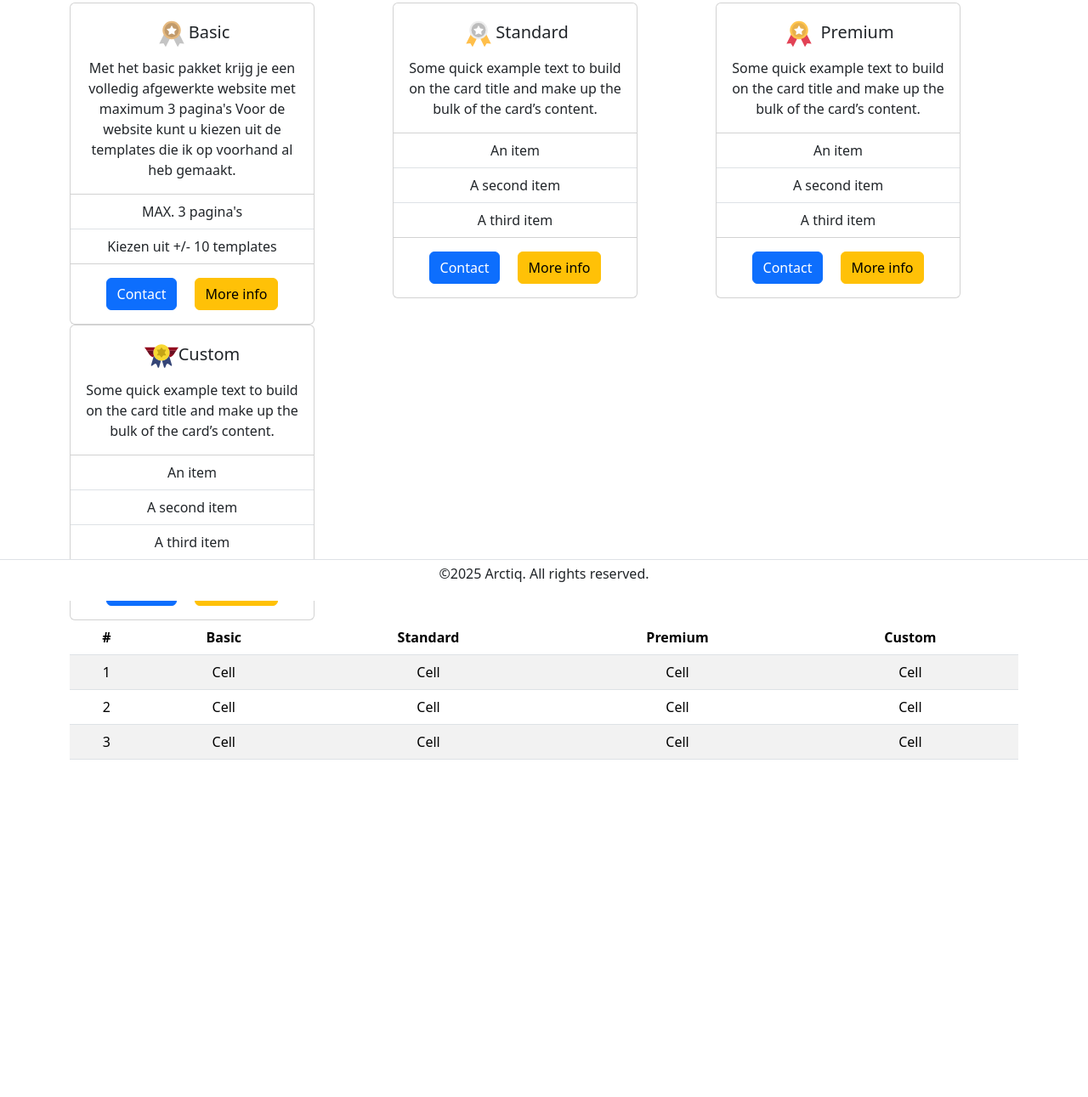
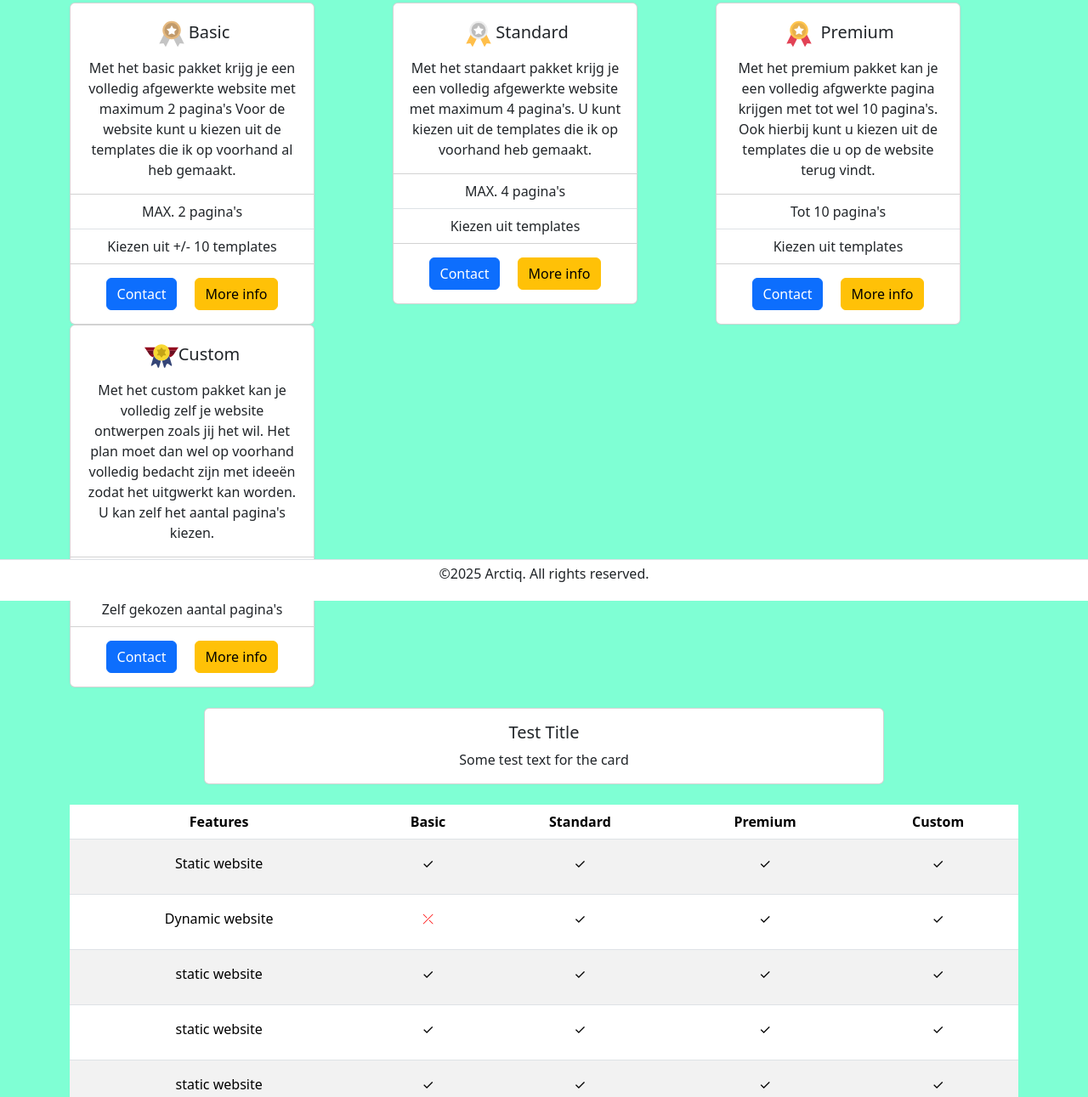
Before and after one commit to sapWRLD/Arctic, a website: page pricing.html in a window 1280 px wide. Shown: the part 93-1384 px from the top of the page at 85% size. Before the commit the page ends 1035 px from the top, so only its background shows below. Drawn offline with nearby package versions, Linux system fonts and the light colour scheme.

Commit message:
finished card text

```diff
--- a/pricing.html
+++ b/pricing.html
@@ -41,12 +41,12 @@
                 <div class="card" style="width: 18rem;">
                 <div class="card-body">
                     <h5 class="card-title"><img src="Assets/Images/svg/medalbronze.svg" height="40" width="40">Basic</h5>
-                    <p class="card-text">Met het basic pakket krijg je een volledig afgewerkte website met maximum 3 pagina's
+                    <p class="card-text">Met het basic pakket krijg je een volledig afgewerkte website met maximum 2 pagina's
                     Voor de website kunt u kiezen uit de templates die ik op voorhand al heb gemaakt.
                 </p>
                 </div>
                 <ul class="list-group list-group-flush">
-                    <li class="list-group-item">MAX. 3 pagina's</li>
+                    <li class="list-group-item">MAX. 2 pagina's</li>
                     <li class="list-group-item">Kiezen uit +/- 10 templates</li>
                 </ul>
                 <div class="card-body">
@@ -59,12 +59,13 @@
                 <div class="card" style="width: 18rem;">
                 <div class="card-body">
                     <h5 class="card-title"><img src="Assets/Images/svg/medalsilver.svg" height="40" width="40">Standard</h5>
-                    <p class="card-text">Some quick example text to build on the card title and make up the bulk of the card’s content.</p>
+                    <p class="card-text">Met het standaart pakket krijg je een volledig afgewerkte website met maximum 4 pagina's.
+                        U kunt kiezen uit de templates die ik op voorhand heb gemaakt.
+                    </p>
                 </div>
                 <ul class="list-group list-group-flush">
-                    <li class="list-group-item">An item</li>
-                    <li class="list-group-item">A second item</li>
-                    <li class="list-group-item">A third item</li>
+                    <li class="list-group-item">MAX. 4 pagina's</li>
+                    <li class="list-group-item">Kiezen uit templates</li>
                 </ul>
                 <div class="card-body">
                     <a href="contact.html" class="card-link btn btn-primary ">Contact</a>
@@ -76,12 +77,12 @@
                 <div class="card" style="width: 18rem;">
                 <div class="card-body">
                     <h5 class="card-title"><img src="Assets/Images/svg/medalgold.svg" height="40" width="40"> Premium</h5>
-                    <p class="card-text">Some quick example text to build on the card title and make up the bulk of the card’s content.</p>
+                    <p class="card-text">Met het premium pakket kan je een volledig afgwerkte pagina krijgen met tot wel 10 pagina's.
+                        Ook hierbij kunt u kiezen uit de templates die u op de website terug vindt. </p>
                 </div>
                 <ul class="list-group list-group-flush">
-                    <li class="list-group-item">An item</li>
-                    <li class="list-group-item">A second item</li>
-                    <li class="list-group-item">A third item</li>
+                    <li class="list-group-item">Tot 10 pagina's</li>
+                    <li class="list-group-item">Kiezen uit templates</li>
                 </ul>
                 <div class="card-body">
                     <a href="contact.html" class="card-link btn btn-primary ">Contact</a>
@@ -94,12 +95,14 @@
                 <div class="card" style="width: 18rem;">
                 <div class="card-body">
                     <h5 class="card-title"><img src="Assets/Images/svg/medalcustom.svg" height="40" width="40">Custom</h5>
-                    <p class="card-text">Some quick example text to build on the card title and make up the bulk of the card’s content.</p>
+                    <p class="card-text">Met het custom pakket kan je volledig zelf je website ontwerpen zoals jij het wil.
+                        Het plan moet dan wel op voorhand volledig bedacht zijn met ideeën zodat het uitgwerkt kan worden. U kan zelf het aantal pagina's kiezen.
+                    </p>
                 </div>
                 <ul class="list-group list-group-flush">
-                    <li class="list-group-item">An item</li>
-                    <li class="list-group-item">A second item</li>
-                    <li class="list-group-item">A third item</li>
+                    <li class="list-group-item">Eigen ontwerp</li>
+                    <li class="list-group-item">Zelf gekozen aantal pagina's</li>
+
                 </ul>
                 <div class="card-body">
                     <a href="contact.html" class="card-link btn btn-primary ">Contact</a>
@@ -108,14 +111,27 @@
                 </div>
             </div>
         </div>
+        <div class="card mx-auto my-4 " style="width: 50rem;">
+            <div class="card-body">
+                <h5 class="card-title">Test Title</h5>
+                <p class="card-text">Some test text for the card</p>
+
+            </div>
+        </div>
         <table class="table table-striped table-hover">
         <thead>
-            <tr><th>#</th><th>Basic</th><th>Standard</th><th>Premium</th><th>Custom</th></tr>
+            <tr><th>Features</th><th>Basic</th><th>Standard</th><th>Premium</th><th>Custom</th></tr>
         </thead>
         <tbody>
-            <tr><td>1</td><td>Cell</td><td>Cell</td><td>Cell</td><td>Cell</td></tr>
-            <tr><td>2</td><td>Cell</td><td>Cell</td><td>Cell</td><td>Cell</td></tr>
-            <tr><td>3</td><td>Cell</td><td>Cell</td><td>Cell</td><td>Cell</td></tr>
+            <tr><td><p>Static website</p></td><td><p>&check;</p></td><td><p>&check;</p></td><td><p>&check;</p></td><td><p>&check;</p></td></tr>
+            <tr><td><p>Dynamic website</p></td><td><p class="invalidcheck">&#10539;</p></td><td><p>&check;</p></td><td><p>&check;</p></td><td><p>&check;</p></td></tr>
+            <tr><td><p>static website</p></td><td><p>&check;</p></td><td><p>&check;</p></td><td><p>&check;</p></td><td><p>&check;</p></td></tr>
+            <tr><td><p>static website</p></td><td><p>&check;</p></td><td><p>&check;</p></td><td><p>&check;</p></td><td><p>&check;</p></td></tr>
+            <tr><td><p>static website</p></td><td><p>&check;</p></td><td><p>&check;</p></td><td><p>&check;</p></td><td><p>&check;</p></td></tr>
+            <tr><td><p>static website</p></td><td><p>&check;</p></td><td><p>&check;</p></td><td><p>&check;</p></td><td><p>&check;</p></td></tr>
+            <tr><td><p>static website</p></td><td><p>&check;</p></td><td><p>&check;</p></td><td><p>&check;</p></td><td><p>&check;</p></td></tr>
+            <tr><td><p>static website</p></td><td><p>&check;</p></td><td><p>&check;</p></td><td><p>&check;</p></td><td><p>&check;</p></td></tr>
+            <tr><td><p>static website</p></td><td><p>&check;</p></td><td><p>&check;</p></td><td><p>&check;</p></td><td><p>&check;</p></td></tr>
         </tbody>
     </table>
     </div>
--- a/static/styles/bootstrap.scss
+++ b/static/styles/bootstrap.scss
@@ -34,6 +34,15 @@
     }
 
 }
-.table-container{
-    width: 50%;
+
+body {
+    background-color: aquamarine;
 }
+tbody{
+    .invalidcheck{
+        color: red;
+    }
+    p{
+        margin-top: 0.5rem;
+    }
+}
```
Also changed, not shown: index.html (+2 -2 lines), static/styles/bootstrap.css, 1 other file.
